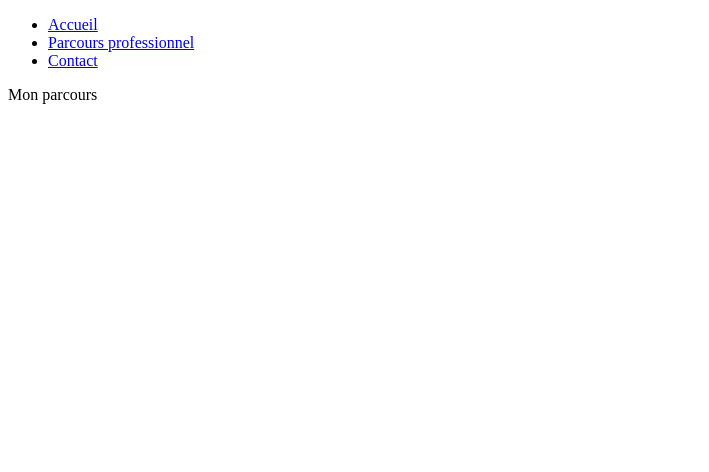
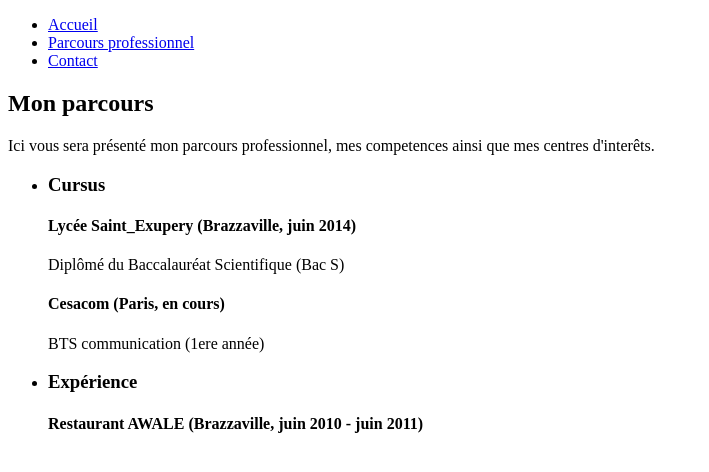
Before and after one commit to KenhyKounkou/repotest, a plain HTML site: page parcours.html in a window 1280 px wide. Shown: the whole page, without its empty margins (0-709 px from the left). Drawn offline with Linux system fonts and the light colour scheme.

Commit message:
ca avance ca avance

```diff
--- a/parcours.html
+++ b/parcours.html
@@ -15,8 +15,18 @@
   </header>
 <main>
   <body>
-   <h>Mon parcours</h>
+   <h2>Mon parcours</h2>
 
+   <p>Ici vous sera présenté mon parcours professionnel, mes competences ainsi que mes centres d'interêts.</p>
+
+    <ul>
+        <li><h3>Cursus</h3>
+        <h4>Lycée Saint_Exupery (Brazzaville, juin 2014)</h4>
+        <p>Diplômé du Baccalauréat Scientifique (Bac S)</p><h4>Cesacom (Paris, en cours)</h4><p>BTS communication (1ere année) </p></li>
+
+      <li><h3>Expérience</h3>
+      <h4>Restaurant AWALE (Brazzaville, juin 2010 - juin 2011) <p></p></h4> </li>
+      </ul>
 </body>
 </main>
 
```
